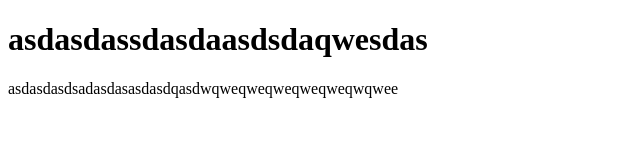
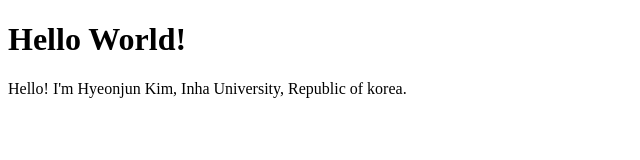
Before and after one commit to hyeonjun0630/hyeonjun0630.github.io, a plain HTML site: page 실습.html in a window 1280 px wide. Shown: the whole page, without its empty margins (0-640 px from the left). Drawn offline with Linux system fonts and the light colour scheme.

Commit message:
인프 실습입니다!

```diff
--- a/실습.html
+++ b/실습.html
@@ -1,10 +1,10 @@
 <!DOCTYPE html>
 <html>
     <head>
-        <title>DDDDDDD</title>
+        <title>Hello!</title>
     </head>
     <body>
-        <h1>asdasdassdasdaasdsdaqwesdas</h1>
-        <p>asdasdasdsadasdasasdasdqasdwqweqweqweqweqweqwqwee</p>
+        <h1>Hello World!</h1>
+        <p>Hello! I'm Hyeonjun Kim, Inha University, Republic of korea.</p>
     </body>
 </html>
```
